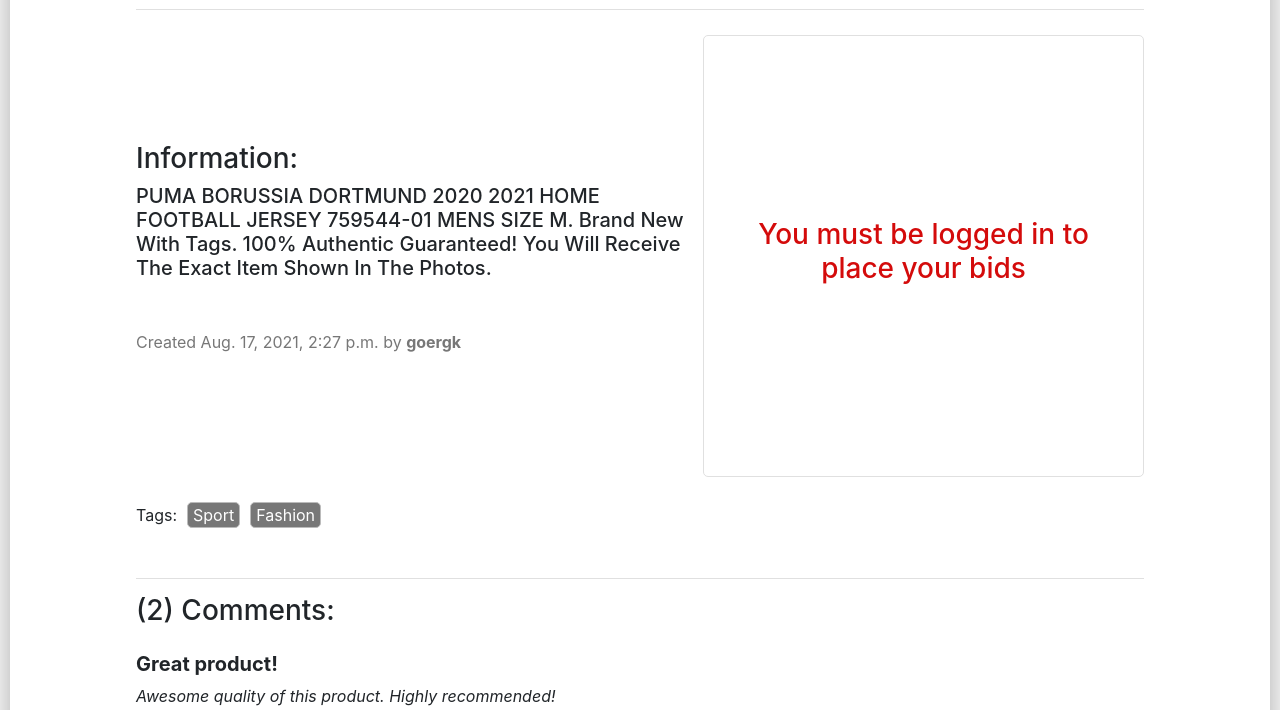
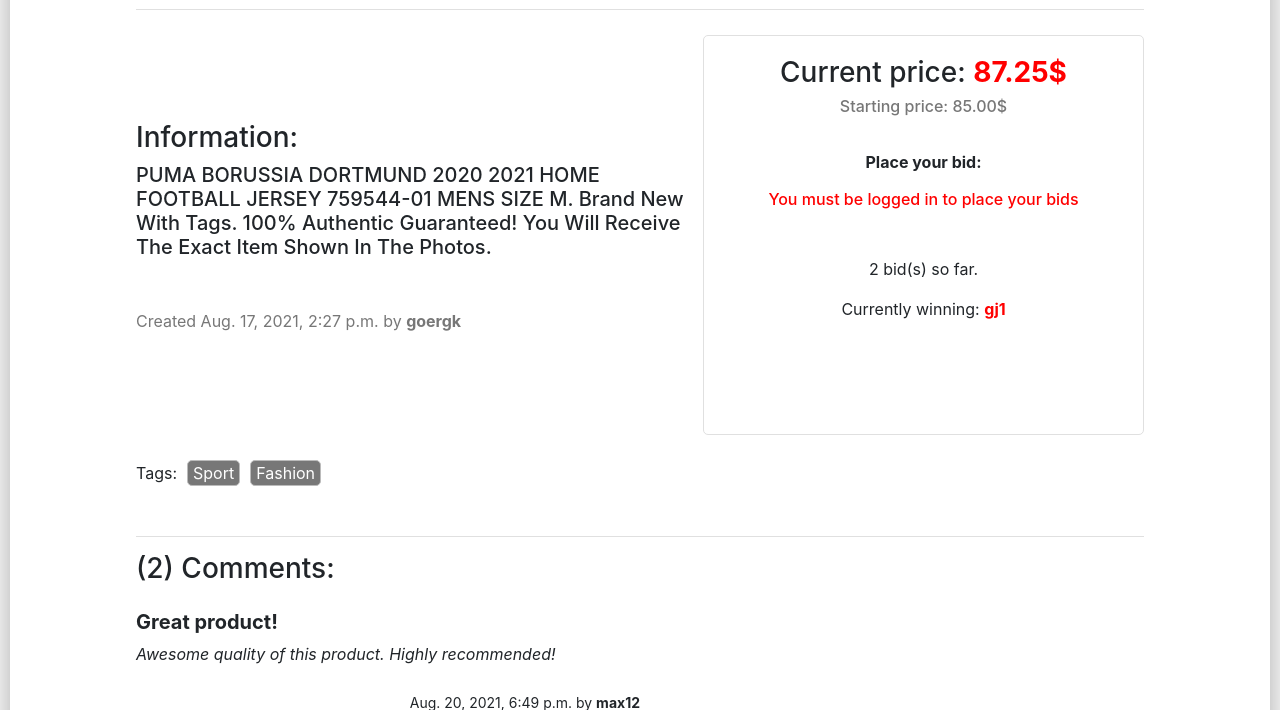
Before and after one commit to goergk/Commerce, a Django app: page /listing/2 in a window 1280 px wide. Shown: the part 740-1450 px from the top of the page. Run offline with Django 3.2, Linux system fonts and the light colour scheme; data comes from the database, SQL or seed files in the repository; both versions use the stored data as it was after the commit; some libraries are stand-ins or nearby versions.

Commit message:
Bids, Comments, Listings adding functionality

```diff
--- a/commerce/auctions/models.py
+++ b/commerce/auctions/models.py
@@ -29,7 +29,7 @@ class Listing(models.Model):
     closed = models.BooleanField(default=False)
     creator =  models.ForeignKey(User, on_delete=models.CASCADE, related_name="listings_creators")
     follower = models.ManyToManyField(User, related_name="followers", blank=True)
-    category = models.ManyToManyField(Category, related_name="listings")
+    category = models.ManyToManyField(Category, related_name="listings", blank=True)
 
     def __str__(self):
         return f"{self.title} by {self.creator}"
--- a/commerce/auctions/templates/auctions/create.html
+++ b/commerce/auctions/templates/auctions/create.html
@@ -7,7 +7,7 @@
         <h2>Create new Listing</h2>
 
         <div class="content_container">
-            <form action="#" method="POST">
+            <form action="{% url 'newListing' %}" method="POST">
                 {% csrf_token %}
                 <div class="create-form-group">
                     <label id="title_label"><b>{{listing.title.label_tag}}</b></label>
--- a/commerce/auctions/templates/auctions/listing.html
+++ b/commerce/auctions/templates/auctions/listing.html
@@ -25,7 +25,6 @@
                             </p>
                         </div>
                         <div class="bids_container">
-                            {% if user.is_authenticated %}
                             <h3>Current price:  <b style="color:red">
                                 {% if not winning.value %}
                                     {{ listing.price }}$
@@ -35,10 +34,29 @@
                             </b></h3>
                             <h6 style="color: rgb(119, 119, 119)">Starting price: {{ listing.price }}$</h6>
                             <p style="margin-top: 25px"><b>Place your bid:</b></p>
-                                <form action="#" style="display: flex; flex-direction: column; justify-content: center; align-items: center;">
+                            {% if messages %}
+                            <ul class="messages">
+                                {% for message in messages %}
+                                <li{% if message.tags %} class="{{ message.tags }}"{% endif %}
+                                style="color: red">{{ message }}</li>
+                                {% endfor %}
+                            </ul>
+                            {% endif %}
+
+                            {% if not user.is_authenticated %}
+                                <h6 style="color: red">You must be logged in to place your bids</h6>
+                            {% elif listing.creator == request.user %}
+                                <h6 style="color: red">You cannot bid on an auction you have created.</h6>
+                            {% else %}
+                                <form action="{% url 'bid' listing.id %}"
+                                style="display: flex; flex-direction: column; justify-content: center; align-items: center;"
+                                method="POST">
+                                    {% csrf_token %}
                                     {{ bid.bid_value }}
                                     <input type="submit" class="btn btn-dark create_button" value="Bid">
                                 </form>
+                            {% endif %}
+
                             <p style="margin-top:40px;">
                                 {{ bids.count }} bid(s) so far.
                             </p>
@@ -47,11 +65,6 @@
                                     Currently winning: <b style="color:red">{{ winning.user }}</b>
                                 {% endif %}
                             </p>
-                            {% else %}
-                                <div class="err_container_1">
-                                    <h3>You must be logged in to place your bids</h3>
-                                </div>
-                            {% endif %}
                         </div>
                     </div>
                     <div style="width: 80%; margin-top: 25px; padding-bottom: 50px; border-bottom: 1px solid #e0e0e0;">
@@ -76,7 +89,8 @@
                                 {% endif %}
                             </h3>
                             {% if user.is_authenticated %}
-                                <form action="#">
+                                <form action="{% url 'comment' listing.id %}" method="POST">
+                                    {% csrf_token %}
                                     <div class="new_comment">
                                         {{ comment.topic }}
                                         {{ comment.content }}
--- a/commerce/auctions/urls.py
+++ b/commerce/auctions/urls.py
@@ -11,6 +11,8 @@ urlpatterns = [
     path("categories/<str:category_name>", views.category, name="category"),
     path("watchlist", views.watchlist, name="watchlist"),
     path("create", views.createListing, name="createListing"),
-    path("listing/<int:listing_id>", views.listing, name="listing")
-
+    path("listing/<int:listing_id>", views.listing, name="listing"),
+    path("listing/<int:listing_id>/comment", views.comment, name="comment"),
+    path("listing/<int:listing_id>/bid", views.bid, name="bid"),
+    path("newListing", views.newListing, name="newListing"),
 ]
--- a/commerce/auctions/views.py
+++ b/commerce/auctions/views.py
@@ -7,13 +7,14 @@ from django.urls import reverse
 from django import forms
 from .models import *
 from django.contrib.auth.decorators import login_required
+from django.contrib import messages
 
 class NewListingForm(forms.Form):
     title = forms.CharField(widget=forms.Textarea(attrs={'class': 'title_area'}))
-    image_url = forms.CharField(widget=forms.Textarea(attrs={'class': 'url_area'}))
+    image_url = forms.CharField(required=False, widget=forms.Textarea(attrs={'class': 'url_area'}))
     description = forms.CharField(widget=forms.Textarea(attrs={'class': 'description_area'}))
     price = forms.DecimalField(label='Starting bid', widget=forms.NumberInput(attrs={'class': 'price_area'}))
-    category = forms.ModelMultipleChoiceField(label='Categories', queryset=Category.objects.all(),
+    category = forms.ModelMultipleChoiceField(required=False, label='Categories', queryset=Category.objects.all(),
         widget=forms.CheckboxSelectMultiple(attrs={'class': 'select_area'}))
 
 class NewBidForm(forms.Form):
@@ -121,6 +122,78 @@ def category(request, category_name):
         "listings": listings
     })
 
+def comment(request, listing_id):
+    if request.method == "POST":
+        listing = Listing.objects.get(pk=listing_id)
+        current_user = request.user
+        user = User.objects.get(pk=current_user.id)
+
+        form = NewCommentForm(request.POST)
+        if form.is_valid():
+            new_comment = Comment()
+            new_comment.topic = form.cleaned_data["topic"]
+            new_comment.content = form.cleaned_data["content"]
+            new_comment.commentator = user
+            new_comment.listing = listing
+            new_comment.save()
+
+        return HttpResponseRedirect(reverse("listing", args=(listing.id,)))
+
+def bid(request, listing_id):
+    if request.method == "POST":
+        listing = Listing.objects.get(pk=listing_id)
+        current_user = request.user
+        user = User.objects.get(pk=current_user.id)
+        bids = listing.bids.all()
+
+        if not bids:
+            bid_value = listing.price
+        else:
+            temp = listing.bids.aggregate(Max('value'))
+            bid = listing.bids.filter(value=temp['value__max']).first()
+            bid_value = bid.value
+
+        form = NewBidForm(request.POST)
+        if form.is_valid():
+            if form.cleaned_data["bid_value"] <= listing.price or form.cleaned_data["bid_value"] <= bid_value:
+                messages.error(request, 'Your bid value must be higher than actual price!')
+            elif bid_value != listing.price:
+                if bid.user == request.user:
+                    messages.error(request, 'You cannot bid on a winning auction!')
+                else:
+                    new_bid = Bid()
+                    new_bid.value = form.cleaned_data["bid_value"]
+                    new_bid.user = user
+                    new_bid.listing = listing
+                    new_bid.save()
+            else:
+                new_bid = Bid()
+                new_bid.value = form.cleaned_data["bid_value"]
+                new_bid.user = user
+                new_bid.listing = listing
+                new_bid.save()
+
+        return HttpResponseRedirect(reverse("listing", args=(listing.id,)))
+
+def newListing(request):
+    if request.method == "POST":
+        current_user = request.user
+        user = User.objects.get(pk=current_user.id)
+
+        form = NewListingForm(request.POST)
+        if form.is_valid():
+            form_categories = form.cleaned_data["category"]
+            categories = Category.objects.filter(category__in=form_categories)
+
+            new_listing = Listing()
+            new_listing.title = form.cleaned_data["title"]
+            new_listing.description = form.cleaned_data["description"]
+            new_listing.price = form.cleaned_data["price"]
+            new_listing.image_url = form.cleaned_data["image_url"]
+            new_listing.category.set(categories)
+            new_listing.creator = user
+            new_listing.save()
+
 @login_required(login_url='login')
 def watchlist(request):
     return render(request, "auctions/watchlist.html")
```
Also changed, not shown: commerce/auctions/migrations/0013_alter_listing_category.py (added), commerce/db.sqlite3. Lines whose indentation alone changed are shown as unchanged.
